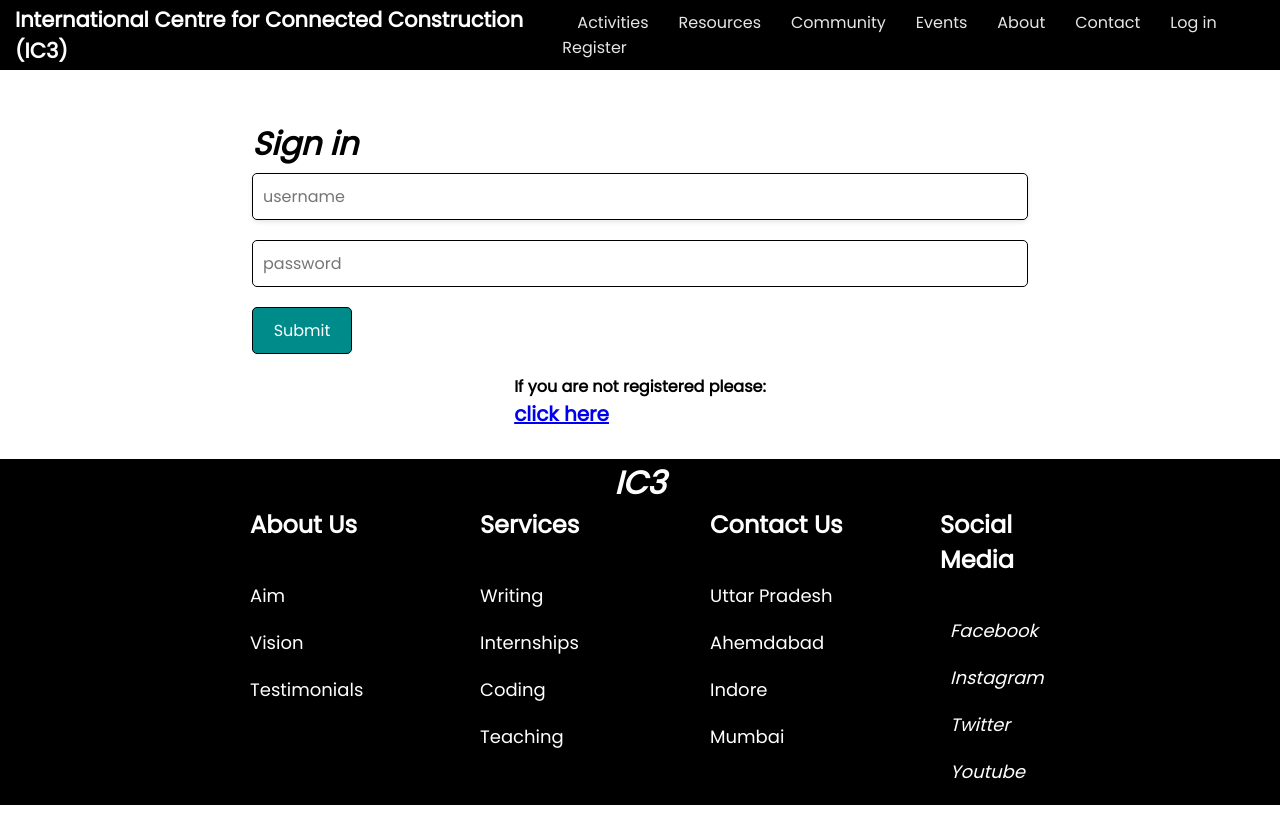
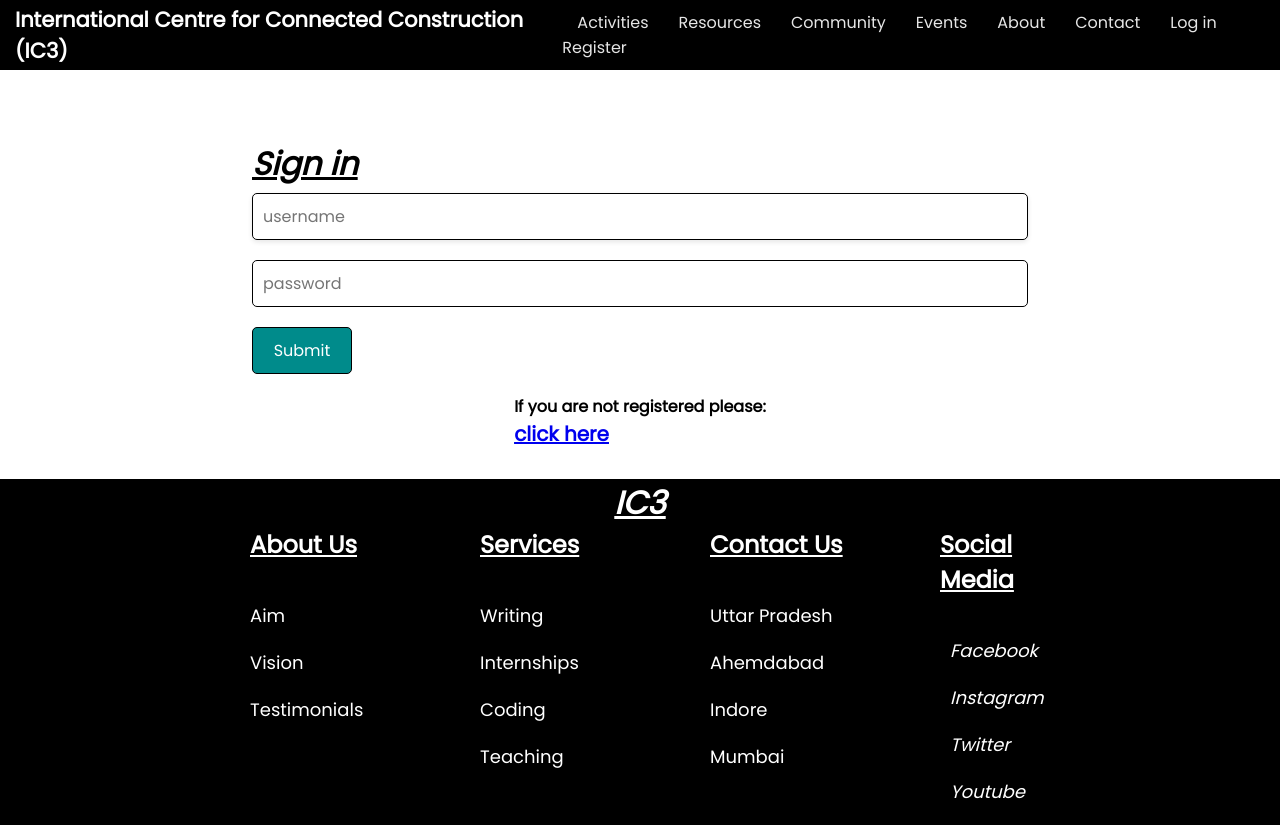
Before and after one commit to AntreasCh/Frontend, a React (Create React App) app: page /tppfront/admin in a window 1280 px wide. Built offline with nearby package versions, Linux system fonts and the light colour scheme; no server answers.

Commit message:
Update admin.css

```diff
--- a/src/components/admin.css
+++ b/src/components/admin.css
@@ -38,11 +38,11 @@
 
   h1{
     color:black;
-
+    text-decoration: underline;
     font-style: italic;
-
+    margin-top: 20px;
   }
   p{
     font-weight: bold;
-
+    text-decoration: underline;
   }
```
